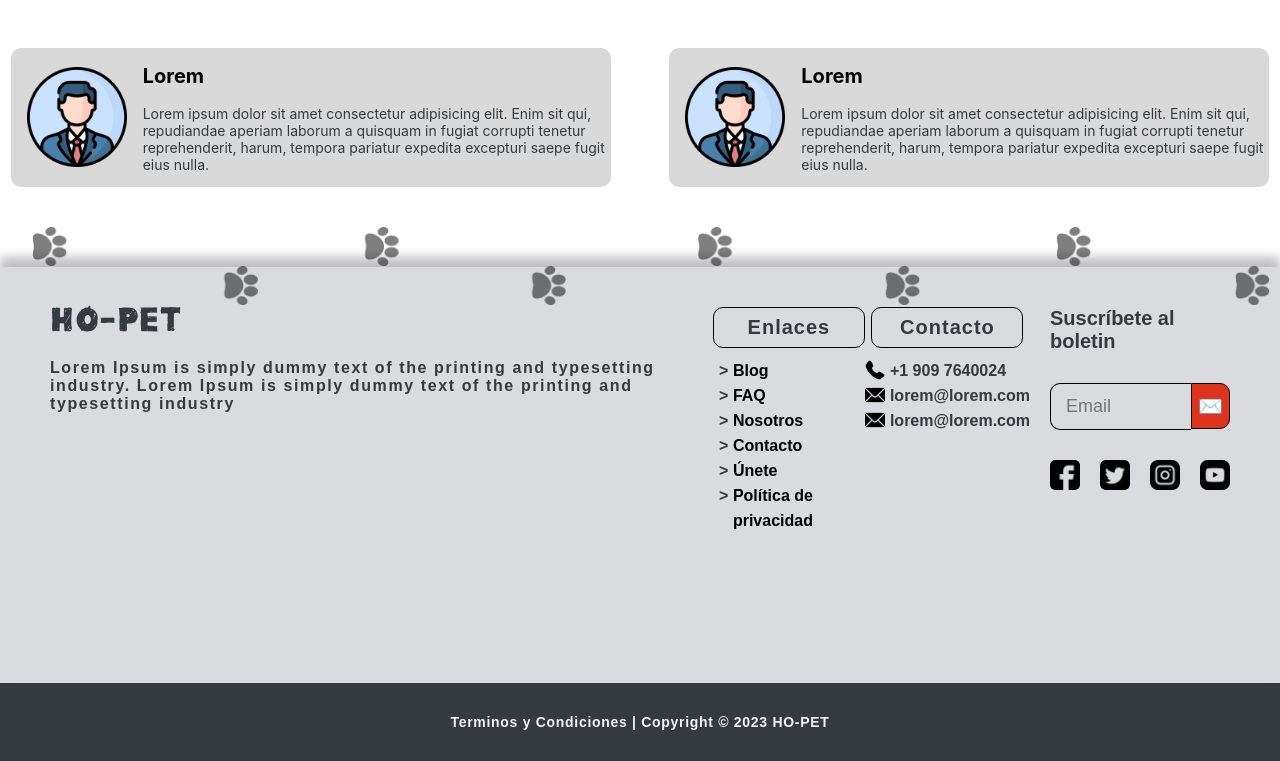
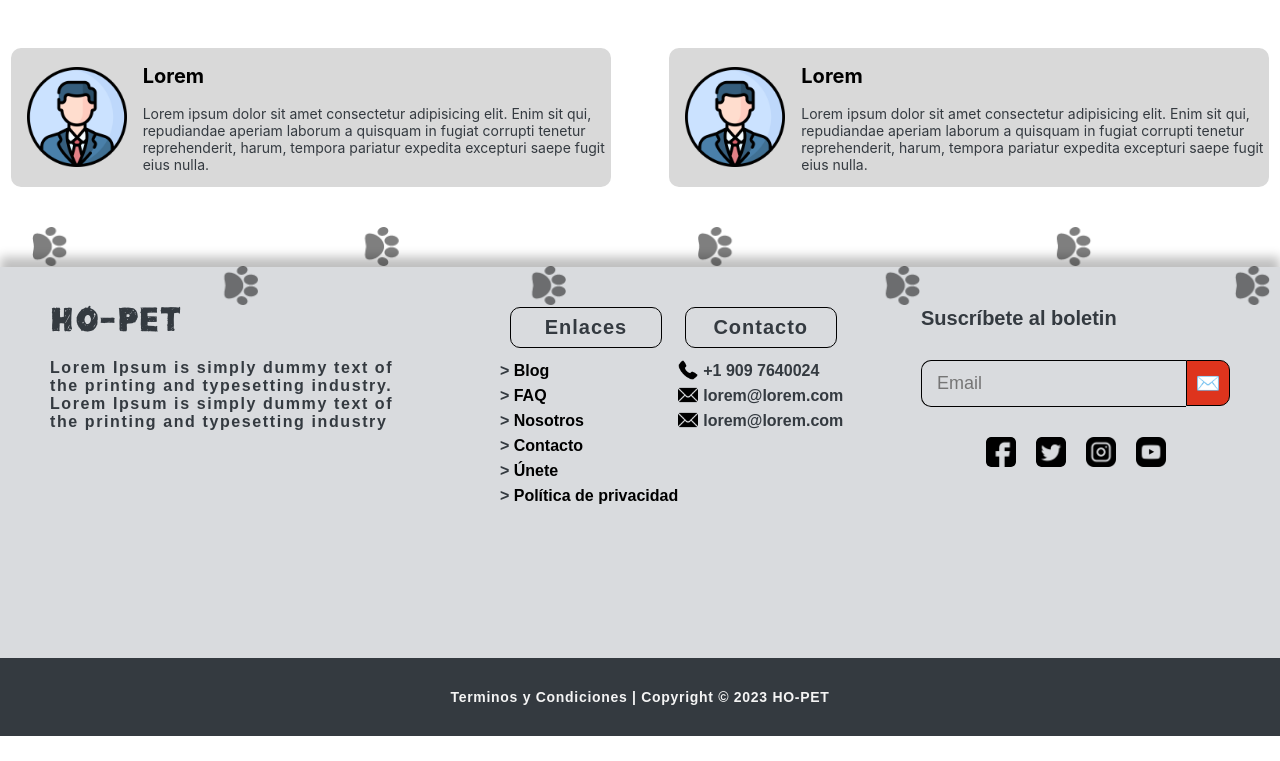
Before and after one commit to santiudev/software-mascotas, a React (Create React App) app: page / in a window 1280 px wide. Shown: the part 2661-3422 px from the top of the page. After the commit the page ends 3397 px from the top, so only its background shows below. Built offline with nearby package versions, Linux system fonts and the light colour scheme.

Commit message:
Re-acomodando el footer

```diff
--- a/src/css/Footer/SectionOne.module.css
+++ b/src/css/Footer/SectionOne.module.css
@@ -1,7 +1,8 @@
 .sectionOne__footer {
+	width: 30%;
 	display: flex;
 	flex-direction: column;
-	justify-content: center;
+	justify-content: space-between;
 }
 
 .h3__sectionOne {
```
